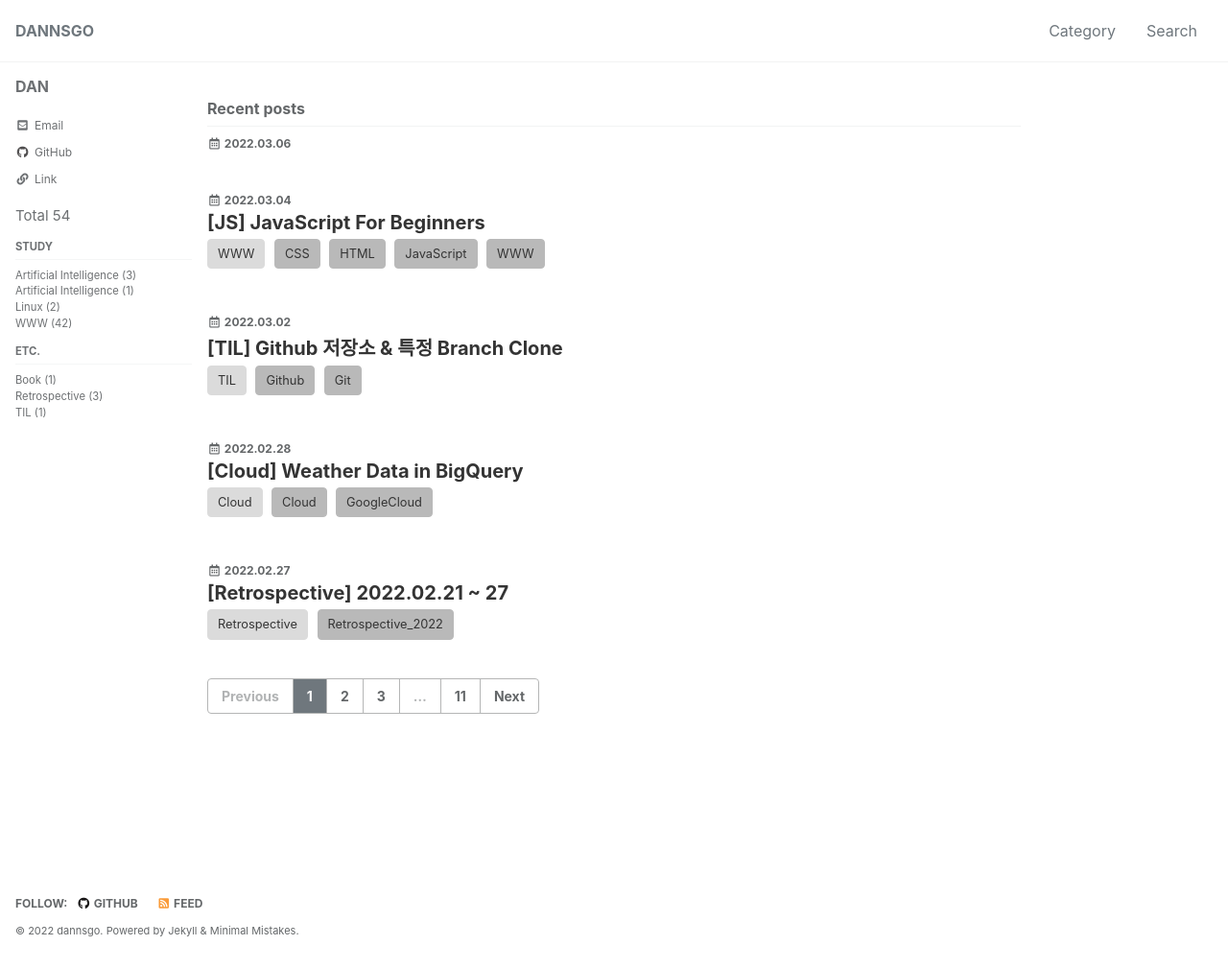
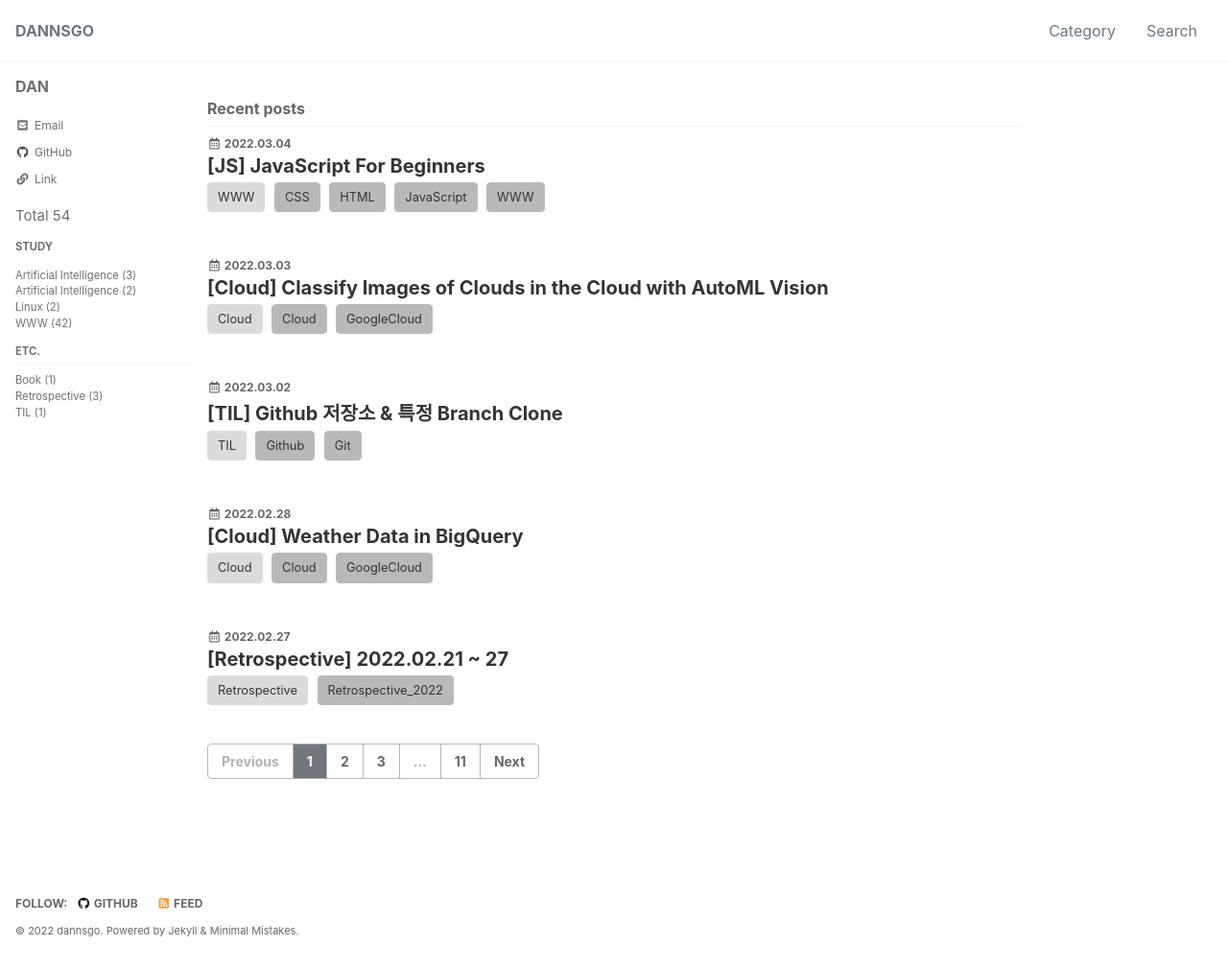
Before and after one commit to znhoon/dannsgo.github.io, a Jekyll site: the page built from index.html, in a window 1280 px wide and 1010 px high. Shown: the whole window at 96% size. Built offline with Jekyll 4.4.1, drawn with Linux system fonts in a browser that asks for light colours; cached includes are drawn as plain includes; some web fonts are replaced; the list of posts is cut into pages by our own code; part of the change alters nothing that is shown.

Commit message:
Update 2022-03-03-cloud-220303.md

```diff
--- a/_posts/Cloud/2022-03-03-cloud-220303.md
+++ b/_posts/Cloud/2022-03-03-cloud-220303.md
@@ -1,13 +1,11 @@
 ---
-<<<<<<< HEAD
-title: "[Cloud] 2022 Google Cloud Study Jam - Classify Images of Clouds in the Cloud with AutoML Vision"
-=======
 title: "[Cloud] Classify Images of Clouds in the Cloud with AutoML Vision"
->>>>>>> 790f88ed5ba1849f58fdad3d7056d65004347caf
+
 categories:
  - Cloud
 tags:
  - [Cloud, GoogleCloud]
+
 toc: ture
 toc_sticky: true
 
```
